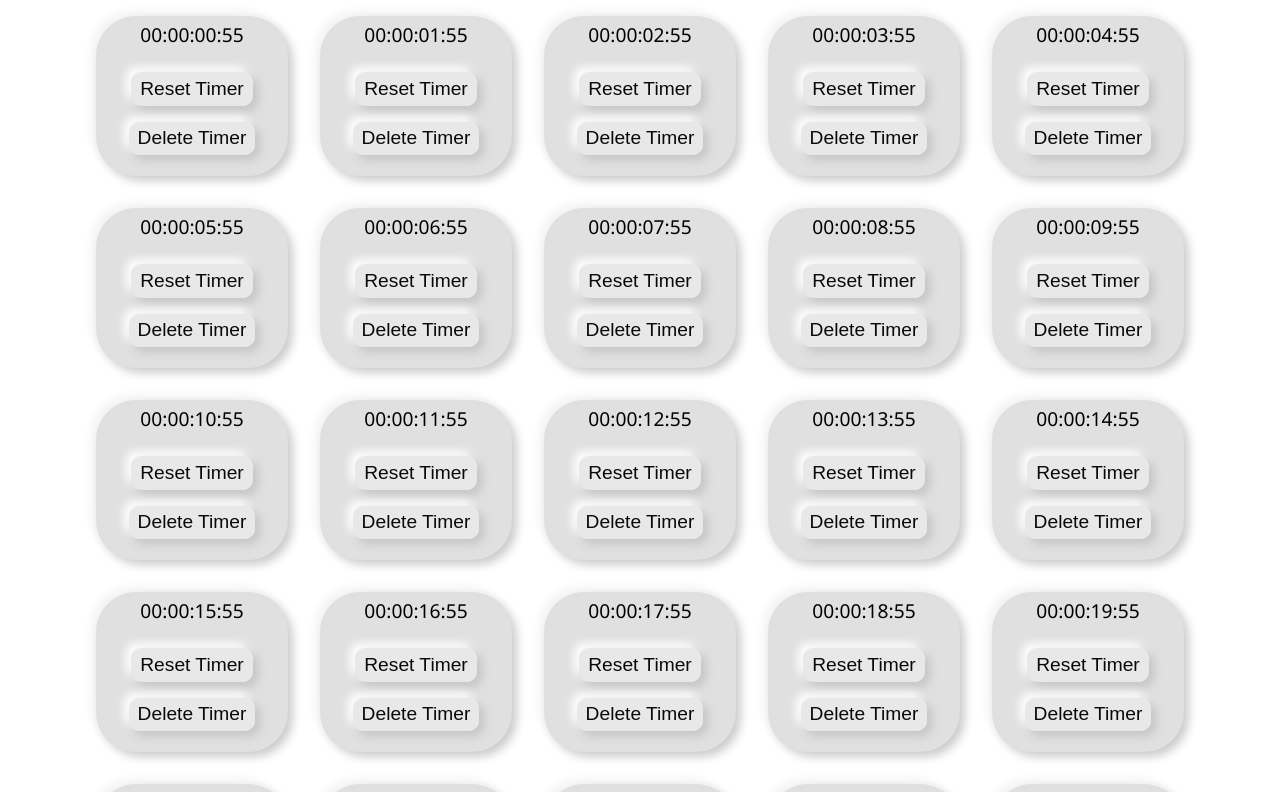
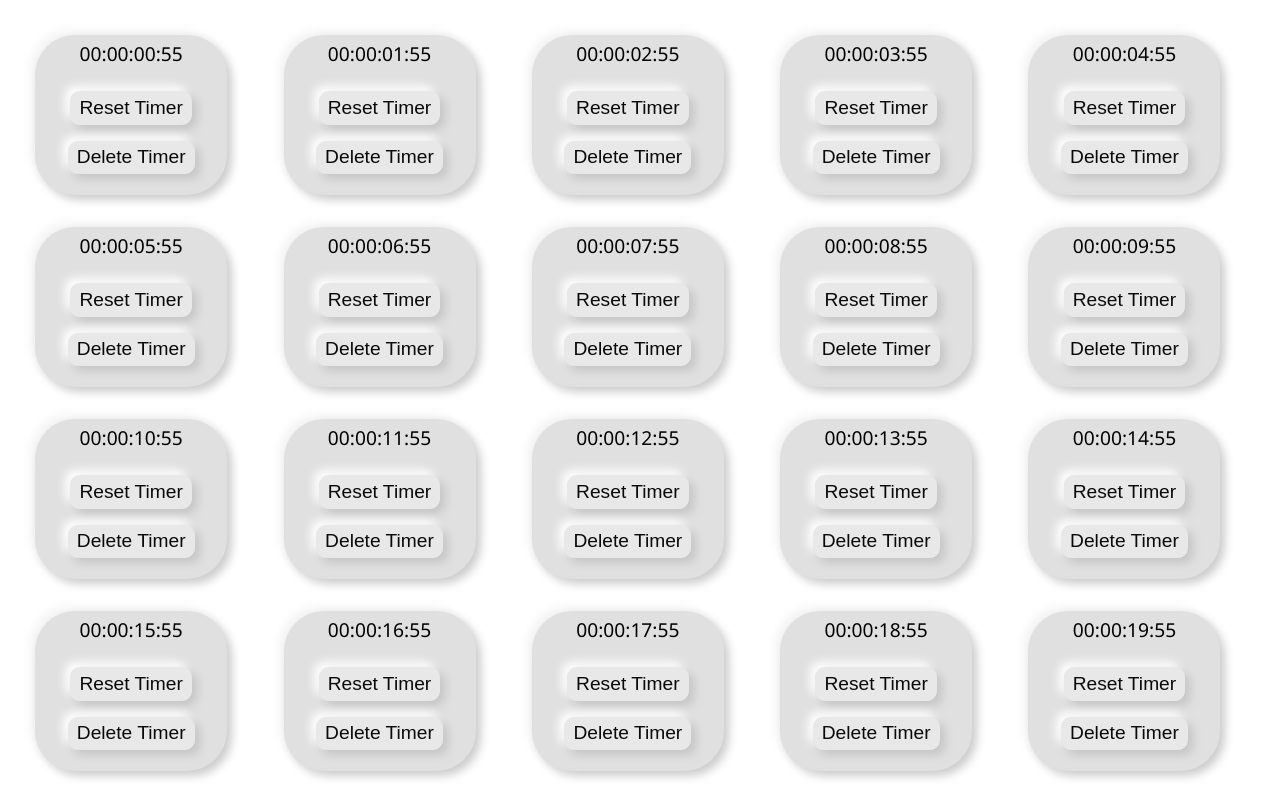
Before and after one commit to feshalnaguji/simple-next-timer, a Next.js app: page /timers/day-timer in a window 1280 px wide. Shown: the top 792 px of the page. Built offline with nearby package versions, Linux system fonts and the light colour scheme.

Commit message:
changed main container style from flex-box to grid

```diff
--- a/src/components/Timer.module.css
+++ b/src/components/Timer.module.css
@@ -8,7 +8,7 @@
 .label {
   margin-bottom: 1.5rem;
   font-size: 1.2rem;
-  transition: all 0.2s;
+  transition: all 0.3s;
 }
 
 .label:hover {
--- a/src/components/Timers.module.css
+++ b/src/components/Timers.module.css
@@ -1,5 +1,10 @@
-.container {
+/* .container {
   display: flex;
   flex-wrap: wrap;
   justify-content: center;
+} */
+.container {
+  display: grid;
+  grid-template-columns: repeat(auto-fit, minmax(220px, 1fr));
+  margin: 1.2rem;
 }
--- a/src/components/UI/Button.module.css
+++ b/src/components/UI/Button.module.css
@@ -13,7 +13,7 @@
   transition: all 0.3s;
   box-shadow: 5px 5px 10px #c5c5c5, -5px -5px 10px #ffffff;
   margin-bottom: 1rem;
-  transition: all 0.2s;
+  transition: all 0.3s;
 }
 
 .btn:hover {
```
